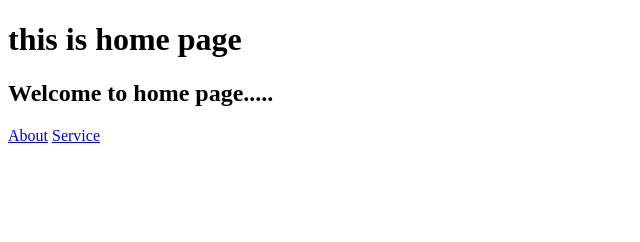
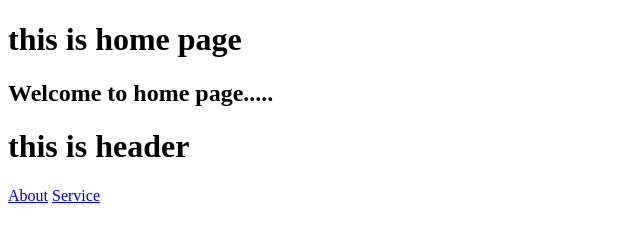
Before and after one commit to nirmalkumar52106/jshere, a plain HTML site: page index.html in a window 1280 px wide. Shown: the whole page, without its empty margins (0-640 px from the left). Drawn offline with Linux system fonts and the light colour scheme.

Commit message:
first commit

```diff
--- a/index.html
+++ b/index.html
@@ -9,6 +9,9 @@
 
     <h1>this is home page</h1>
     <h2>Welcome to home page.....</h2>
+    <header>
+        <h1>this is header</h1>
+    </header>
     <a href="./about.html">About</a>
     <a href="./service.html">Service</a>
 
```
